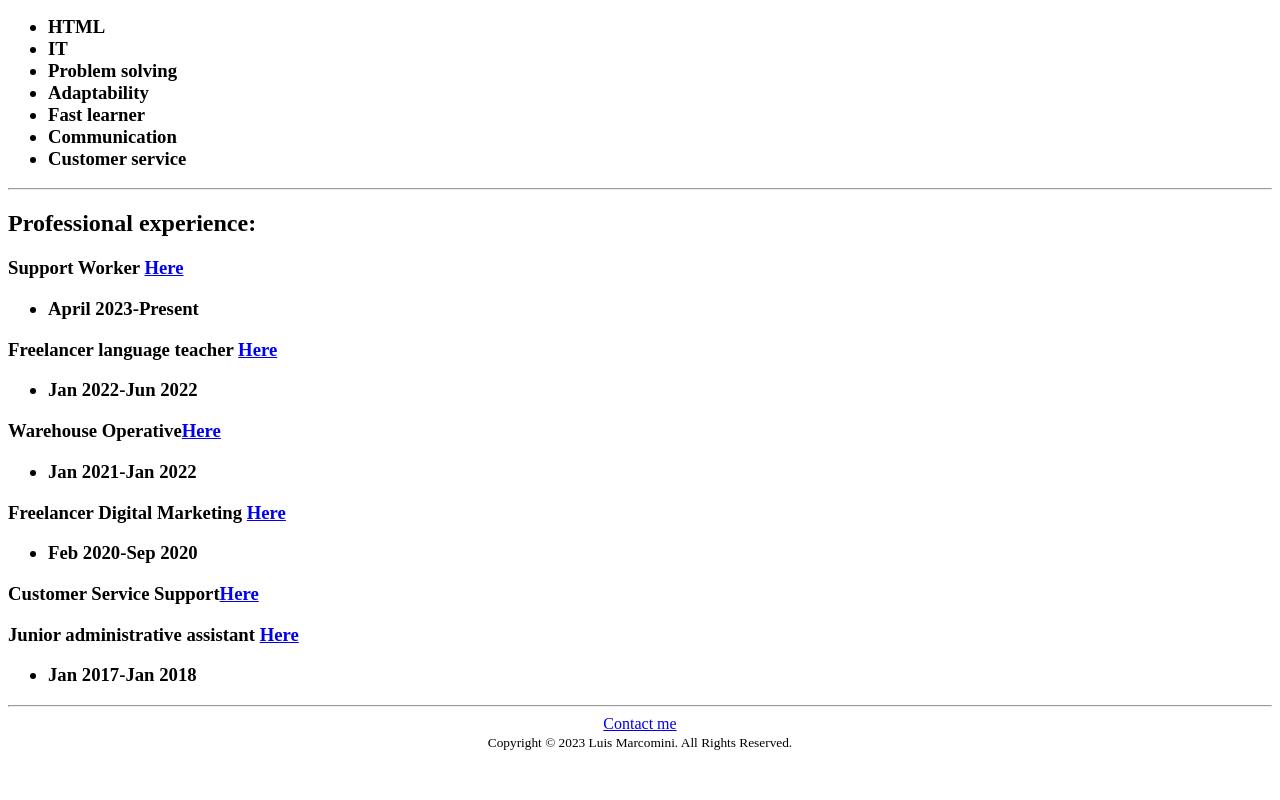
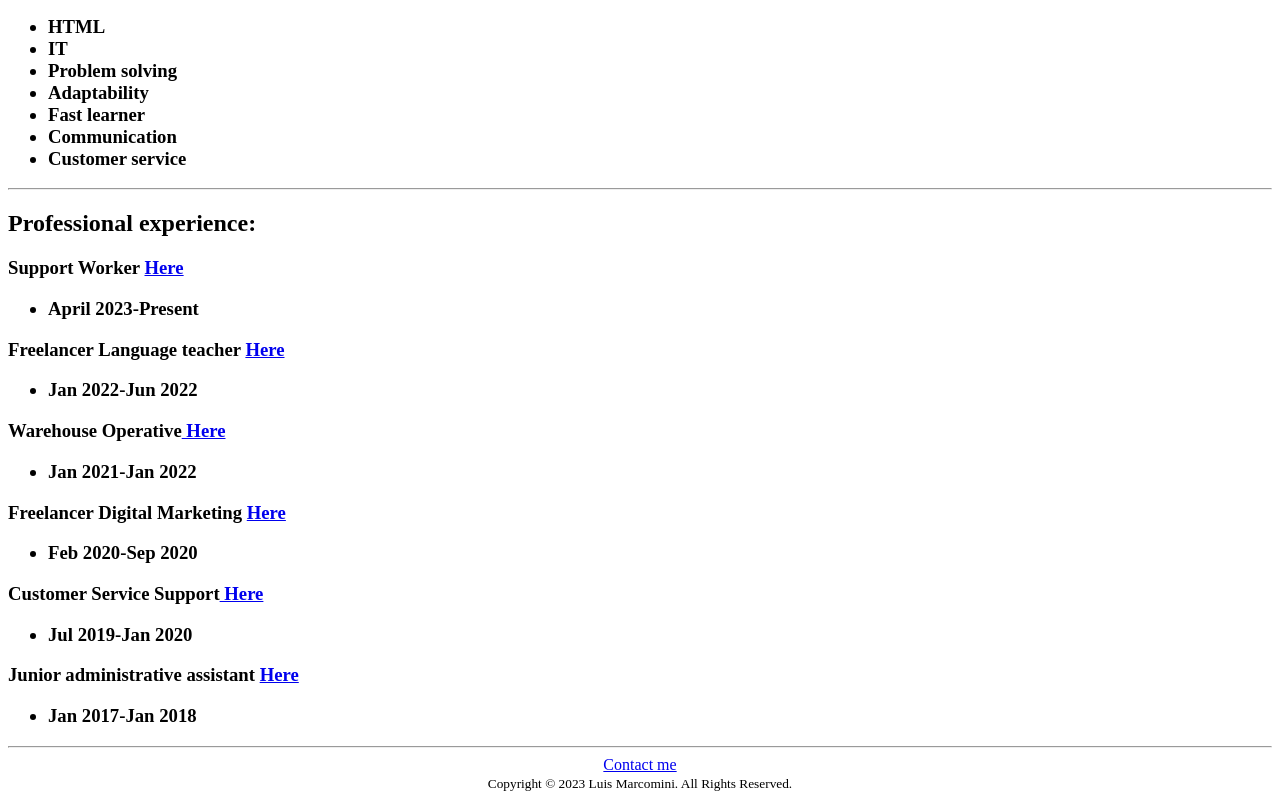
Before and after one commit to LuisMarcomini/html-resume, a plain HTML site: page index.html in a window 1280 px wide. Shown: the part 497-1297 px from the top of the page. Before the commit the page ends 1256 px from the top, so only its background shows below. Drawn offline with Linux system fonts and the light colour scheme.

Commit message:
Add files via upload

```diff
--- a/index.html
+++ b/index.html
@@ -27,12 +27,12 @@
                 <li>April 2023-Present</li>
             </ul>
         </h3>
-        <h3>Freelancer language teacher <a href="https://hygger.io/wp-content/uploads/2020/09/2.jpg">Here</a>
+        <h3>Freelancer Language teacher <a href="https://hygger.io/wp-content/uploads/2020/09/2.jpg">Here</a>
             <ul>
                 <li>Jan 2022-Jun 2022</li>
             </ul>
         </h3>
-        <h3>Warehouse Operative<a href="https://www.google.com/maps/place/Amazon+Warrington/@53.4134009,-2.6576445,16z/data=!4m10!1m2!2m1!1samazon+warrington+warehouse!3m6!1s0x487b03f3f70750b1:0x1824b5cdde4d9677!8m2!3d53.4134009!4d-2.6486323!15sChthbWF6b24gd2FycmluZ3RvbiB3YXJlaG91c2UiA4gBAZIBCXdhcmVob3VzZeABAA!16s%2Fg%2F11t3hrm118?entry=ttu">Here</a>
+        <h3>Warehouse Operative<a href="https://www.google.com/maps/place/Amazon+Warrington/@53.4134009,-2.6576445,16z/data=!4m10!1m2!2m1!1samazon+warrington+warehouse!3m6!1s0x487b03f3f70750b1:0x1824b5cdde4d9677!8m2!3d53.4134009!4d-2.6486323!15sChthbWF6b24gd2FycmluZ3RvbiB3YXJlaG91c2UiA4gBAZIBCXdhcmVob3VzZeABAA!16s%2Fg%2F11t3hrm118?entry=ttu"> Here</a>
             <ul>
                 <li>Jan 2021-Jan 2022</li>
             </ul>
@@ -42,7 +42,10 @@
                 <li>Feb 2020-Sep 2020</li>
             </ul>
         </h3>
-        <h3>Customer Service Support<a href="https://www.latamairlines.com/us/en/help-center">Here</a>
+        <h3>Customer Service Support<a href="https://www.latamairlines.com/us/en/help-center"> Here</a>
+            <ul>
+                <li>Jul 2019-Jan 2020</li>
+            </ul>
         </h3>
         <h3>Junior administrative assistant <a href="https://www.google.com/maps/place/CARTORIO+DO+2+OFICIO+DE+CASTANHAL/@-1.2953007,-47.9304366,17z/data=!3m1!4b1!4m6!3m5!1s0x92a5af50a2d44ff7:0x7ce94616d69f4be2!8m2!3d-1.2953061!4d-47.9278617!16s%2Fg%2F1ptwdjzq4?entry=ttu">Here</a>
             <ul>
```
